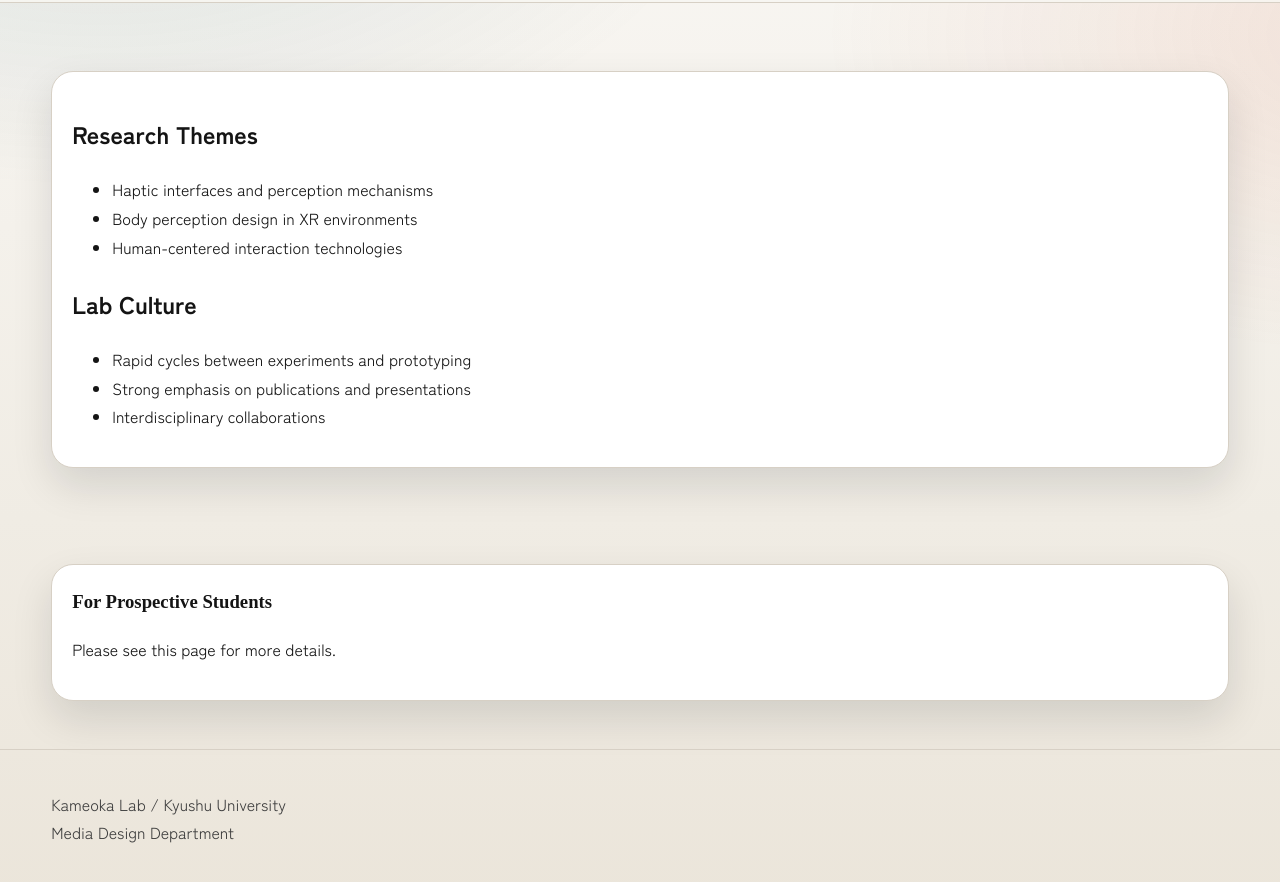
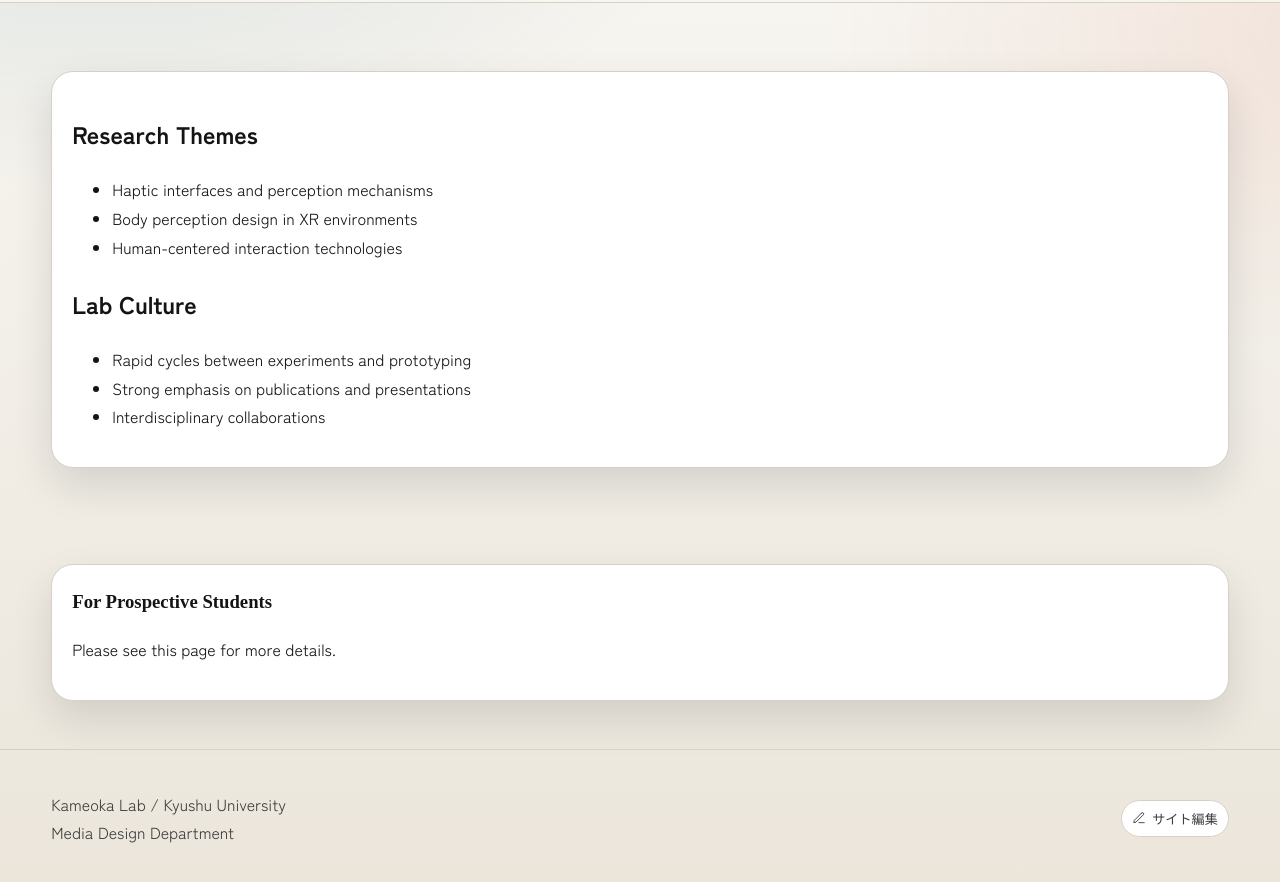
Before and after one commit to faruco10032/faruco10032.github.io, an Astro site: page /en/about in a window 1280 px wide. Shown: the part 64-946 px from the top of the page. Built offline with nearby package versions, Linux system fonts and the light colour scheme; Astro itself is replaced by a stand-in of ours; a web font is replaced by a local one.

Commit message:
Add CMS footer link and stabilize admin

```diff
--- a/src/layouts/Base.astro
+++ b/src/layouts/Base.astro
@@ -26,9 +26,18 @@ const { title, lang, nav, altLang } = Astro.props;
       <slot />
     </main>
     <footer class="footer">
-      <div class="container">
-        <div>Kameoka Lab / Kyushu University</div>
-        <div>Media Design Department</div>
+      <div class="container footer-inner">
+        <div>
+          <div>Kameoka Lab / Kyushu University</div>
+          <div>Media Design Department</div>
+        </div>
+        <a class="footer-edit" href="/admin/" aria-label="サイト編集">
+          <svg viewBox="0 0 24 24" aria-hidden="true" fill="none" stroke="currentColor" stroke-width="1.6" stroke-linecap="round" stroke-linejoin="round">
+            <path d="M12 20h9" />
+            <path d="M16.5 3.5a2.1 2.1 0 0 1 3 3L7 19l-4 1 1-4 12.5-12.5z" />
+          </svg>
+          サイト編集
+        </a>
       </div>
     </footer>
   </body>
--- a/src/styles/global.css
+++ b/src/styles/global.css
@@ -203,6 +203,29 @@ img { max-width: 100%; display: block; }
   border-top: 1px solid var(--line);
 }
 
+.footer-inner {
+  display: flex;
+  align-items: center;
+  justify-content: space-between;
+  gap: 16px;
+}
+
+.footer-edit {
+  display: inline-flex;
+  align-items: center;
+  gap: 6px;
+  font-size: 0.82rem;
+  padding: 6px 10px;
+  border-radius: 999px;
+  border: 1px solid var(--line);
+  background: #fff;
+}
+
+.footer-edit svg {
+  width: 14px;
+  height: 14px;
+}
+
 .fade-in {
   animation: fadeUp 0.8s ease-out both;
 }
@@ -215,4 +238,5 @@ img { max-width: 100%; display: block; }
 @media (max-width: 860px) {
   .hero { grid-template-columns: 1fr; }
   .nav-inner { flex-direction: column; gap: 10px; }
+  .footer-inner { flex-direction: column; align-items: flex-start; }
 }
```
Also changed, not shown: public/admin/index.html (+2 -1 lines).
